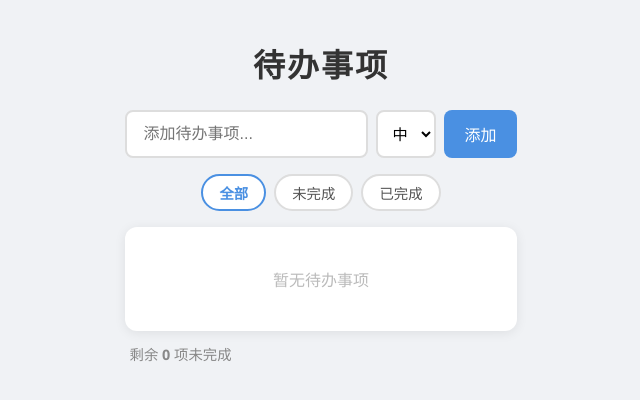
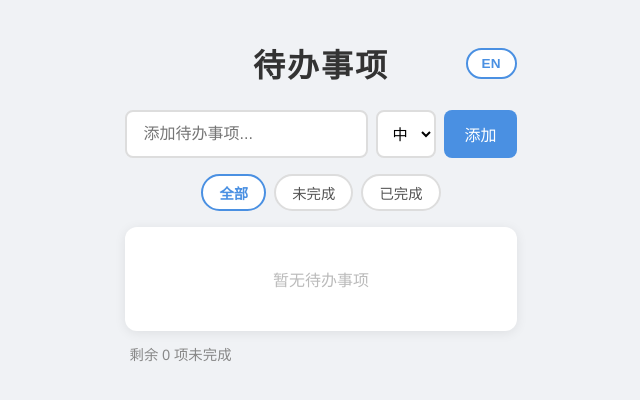
Before and after one commit to chen8275/todolist-test, a React (Vite) app: page / in a window 1280 px wide. Shown: the top 400 px of the page, without its empty margins (319-959 px from the left). Built offline with nearby package versions, Linux system fonts and the light colour scheme.

Commit message:
增加中英文切换选项

```diff
--- a/src/App.css
+++ b/src/App.css
@@ -14,12 +14,37 @@ body {
   max-width: 560px;
 }
 
+.header {
+  display: flex;
+  align-items: center;
+  justify-content: center;
+  position: relative;
+  margin-bottom: 24px;
+}
+
 h1 {
-  text-align: center;
   font-size: 2rem;
   color: #333;
-  margin-bottom: 24px;
   letter-spacing: 2px;
+}
+
+.lang-switcher {
+  position: absolute;
+  right: 0;
+  padding: 6px 14px;
+  border: 2px solid #4a90e2;
+  border-radius: 20px;
+  background: #fff;
+  color: #4a90e2;
+  font-size: 0.85rem;
+  font-weight: 600;
+  cursor: pointer;
+  transition: all 0.2s;
+}
+
+.lang-switcher:hover {
+  background: #4a90e2;
+  color: #fff;
 }
 
 .input-row {
--- a/src/App.tsx
+++ b/src/App.tsx
@@ -1,9 +1,11 @@
 import { useState, useEffect } from 'react';
 import type { Todo, Filter, Priority } from './types';
+import { useLang } from './LangContext';
 import TodoInput from './components/TodoInput';
 import TodoFilters from './components/TodoFilters';
 import TodoList from './components/TodoList';
 import TodoFooter from './components/TodoFooter';
+import LangSwitcher from './components/LangSwitcher';
 import './App.css';
 
 const STORAGE_KEY = 'todos';
@@ -18,6 +20,7 @@ function loadTodos(): Todo[] {
 }
 
 export default function App() {
+  const { t } = useLang();
   const [todos, setTodos] = useState<Todo[]>(loadTodos);
   const [filter, setFilter] = useState<Filter>('all');
 
@@ -60,7 +63,10 @@ export default function App() {
 
   return (
     <div className="container">
-      <h1>待办事项</h1>
+      <div className="header">
+        <h1>{t.title}</h1>
+        <LangSwitcher />
+      </div>
       <TodoInput onAdd={addTodo} />
       <TodoFilters filter={filter} onFilter={setFilter} />
       <TodoList
--- /dev/null
+++ b/src/LangContext.tsx
@@ -0,0 +1,24 @@
+import { createContext, useContext, useState } from 'react';
+import type { Lang, Translations } from './i18n';
+import { translations } from './i18n';
+
+interface LangContextType {
+  lang: Lang;
+  t: Translations;
+  setLang: (l: Lang) => void;
+}
+
+const LangContext = createContext<LangContextType>(null!);
+
+export function LangProvider({ children }: { children: React.ReactNode }) {
+  const [lang, setLang] = useState<Lang>('zh');
+  return (
+    <LangContext.Provider value={{ lang, t: translations[lang], setLang }}>
+      {children}
+    </LangContext.Provider>
+  );
+}
+
+export function useLang() {
+  return useContext(LangContext);
+}
--- /dev/null
+++ b/src/components/LangSwitcher.tsx
@@ -0,0 +1,13 @@
+import { useLang } from '../LangContext';
+
+export default function LangSwitcher() {
+  const { lang, setLang } = useLang();
+  return (
+    <button
+      className="lang-switcher"
+      onClick={() => setLang(lang === 'zh' ? 'en' : 'zh')}
+    >
+      {lang === 'zh' ? 'EN' : '中文'}
+    </button>
+  );
+}
--- a/src/components/TodoFilters.tsx
+++ b/src/components/TodoFilters.tsx
@@ -1,20 +1,22 @@
 import type { Filter } from '../types';
+import { useLang } from '../LangContext';
 
 interface Props {
   filter: Filter;
   onFilter: (f: Filter) => void;
 }
 
-const FILTERS: { key: Filter; label: string }[] = [
-  { key: 'all', label: '全部' },
-  { key: 'active', label: '未完成' },
-  { key: 'done', label: '已完成' },
-];
+export default function TodoFilters({ filter, onFilter }: Props) {
+  const { t } = useLang();
+  const filters: { key: Filter; label: string }[] = [
+    { key: 'all', label: t.filters.all },
+    { key: 'active', label: t.filters.active },
+    { key: 'done', label: t.filters.done },
+  ];
 
-export default function TodoFilters({ filter, onFilter }: Props) {
   return (
     <div className="filters">
-      {FILTERS.map(({ key, label }) => (
+      {filters.map(({ key, label }) => (
         <button
           key={key}
           className={filter === key ? 'active' : ''}
--- a/src/components/TodoFooter.tsx
+++ b/src/components/TodoFooter.tsx
@@ -1,3 +1,5 @@
+import { useLang } from '../LangContext';
+
 interface Props {
   activeCount: number;
   doneCount: number;
@@ -5,11 +7,12 @@ interface Props {
 }
 
 export default function TodoFooter({ activeCount, doneCount, onClearDone }: Props) {
+  const { t } = useLang();
   return (
     <div className="footer">
-      <span>剩余 <strong>{activeCount}</strong> 项未完成</span>
+      <span>{t.itemsLeft(activeCount)}</span>
       {doneCount > 0 && (
-        <button onClick={onClearDone}>清除已完成 ({doneCount})</button>
+        <button onClick={onClearDone}>{t.clearDone(doneCount)}</button>
       )}
     </div>
   );
--- a/src/components/TodoInput.tsx
+++ b/src/components/TodoInput.tsx
@@ -1,18 +1,20 @@
 import { useState } from 'react';
 import type { Priority } from '../types';
+import { useLang } from '../LangContext';
 
 interface Props {
   onAdd: (text: string, priority: Priority) => void;
 }
 
 export default function TodoInput({ onAdd }: Props) {
+  const { t } = useLang();
   const [text, setText] = useState('');
   const [priority, setPriority] = useState<Priority>('medium');
 
   function handleAdd() {
-    const t = text.trim();
-    if (!t) return;
-    onAdd(t, priority);
+    const trimmed = text.trim();
+    if (!trimmed) return;
+    onAdd(trimmed, priority);
     setText('');
     setPriority('medium');
   }
@@ -23,14 +25,14 @@ export default function TodoInput({ onAdd }: Props) {
         value={text}
         onChange={e => setText(e.target.value)}
         onKeyDown={e => e.key === 'Enter' && handleAdd()}
-        placeholder="添加待办事项..."
+        placeholder={t.placeholder}
       />
       <select value={priority} onChange={e => setPriority(e.target.value as Priority)}>
-        <option value="high">高</option>
-        <option value="medium">中</option>
-        <option value="low">低</option>
+        <option value="high">{t.priority.high}</option>
+        <option value="medium">{t.priority.medium}</option>
+        <option value="low">{t.priority.low}</option>
       </select>
-      <button onClick={handleAdd}>添加</button>
+      <button onClick={handleAdd}>{t.add}</button>
     </div>
   );
 }
--- a/src/components/TodoItem.tsx
+++ b/src/components/TodoItem.tsx
@@ -1,11 +1,6 @@
 import { useRef, useState } from 'react';
 import type { Todo, Priority } from '../types';
-
-const PRIORITY_LABEL: Record<Priority, string> = {
-  high: '高',
-  medium: '中',
-  low: '低',
-};
+import { useLang } from '../LangContext';
 
 interface Props {
   todo: Todo;
@@ -16,6 +11,7 @@ interface Props {
 }
 
 export default function TodoItem({ todo, onToggle, onDelete, onEdit, onPriorityChange }: Props) {
+  const { t } = useLang();
   const [editing, setEditing] = useState(false);
   const spanRef = useRef<HTMLSpanElement>(null);
 
@@ -75,12 +71,12 @@ export default function TodoItem({ todo, onToggle, onDelete, onEdit, onPriorityC
           value={todo.priority}
           onChange={e => onPriorityChange(todo.id, e.target.value as Priority)}
         >
-          {(['high', 'medium', 'low'] as Priority[]).map(p => (
-            <option key={p} value={p}>{PRIORITY_LABEL[p]}</option>
-          ))}
+          <option value="high">{t.priority.high}</option>
+          <option value="medium">{t.priority.medium}</option>
+          <option value="low">{t.priority.low}</option>
         </select>
-        <button onClick={startEdit} title="编辑">✏️</button>
-        <button onClick={() => onDelete(todo.id)} title="删除">🗑️</button>
+        <button onClick={startEdit} title={t.edit}>✏️</button>
+        <button onClick={() => onDelete(todo.id)} title={t.delete}>🗑️</button>
       </div>
     </div>
   );
--- a/src/components/TodoList.tsx
+++ b/src/components/TodoList.tsx
@@ -1,4 +1,5 @@
 import type { Todo, Priority } from '../types';
+import { useLang } from '../LangContext';
 import TodoItem from './TodoItem';
 
 interface Props {
@@ -10,10 +11,11 @@ interface Props {
 }
 
 export default function TodoList({ todos, onToggle, onDelete, onEdit, onPriorityChange }: Props) {
+  const { t } = useLang();
   return (
     <div className="todo-list">
       {todos.length === 0 ? (
-        <div className="empty">暂无待办事项</div>
+        <div className="empty">{t.empty}</div>
       ) : (
         todos.map(todo => (
           <TodoItem
--- /dev/null
+++ b/src/i18n.ts
@@ -0,0 +1,41 @@
+export type Lang = 'zh' | 'en';
+
+export const translations = {
+  zh: {
+    title: '待办事项',
+    placeholder: '添加待办事项...',
+    add: '添加',
+    priority: { high: '高', medium: '中', low: '低' },
+    filters: { all: '全部', active: '未完成', done: '已完成' },
+    empty: '暂无待办事项',
+    itemsLeft: (n: number) => `剩余 ${n} 项未完成`,
+    clearDone: (n: number) => `清除已完成 (${n})`,
+    edit: '编辑',
+    delete: '删除',
+  },
+  en: {
+    title: 'Todo List',
+    placeholder: 'Add a todo...',
+    add: 'Add',
+    priority: { high: 'High', medium: 'Medium', low: 'Low' },
+    filters: { all: 'All', active: 'Active', done: 'Done' },
+    empty: 'No todos',
+    itemsLeft: (n: number) => `${n} item${n !== 1 ? 's' : ''} left`,
+    clearDone: (n: number) => `Clear done (${n})`,
+    edit: 'Edit',
+    delete: 'Delete',
+  },
+} as const;
+
+export type Translations = {
+  title: string;
+  placeholder: string;
+  add: string;
+  priority: { high: string; medium: string; low: string };
+  filters: { all: string; active: string; done: string };
+  empty: string;
+  itemsLeft: (n: number) => string;
+  clearDone: (n: number) => string;
+  edit: string;
+  delete: string;
+};
--- a/src/main.tsx
+++ b/src/main.tsx
@@ -1,9 +1,12 @@
 import { StrictMode } from 'react';
 import { createRoot } from 'react-dom/client';
+import { LangProvider } from './LangContext';
 import App from './App';
 
 createRoot(document.getElementById('root')!).render(
   <StrictMode>
-    <App />
+    <LangProvider>
+      <App />
+    </LangProvider>
   </StrictMode>
 );
```
Also changed, not shown: 5 other files (tests, documents, lock files or other folders).
